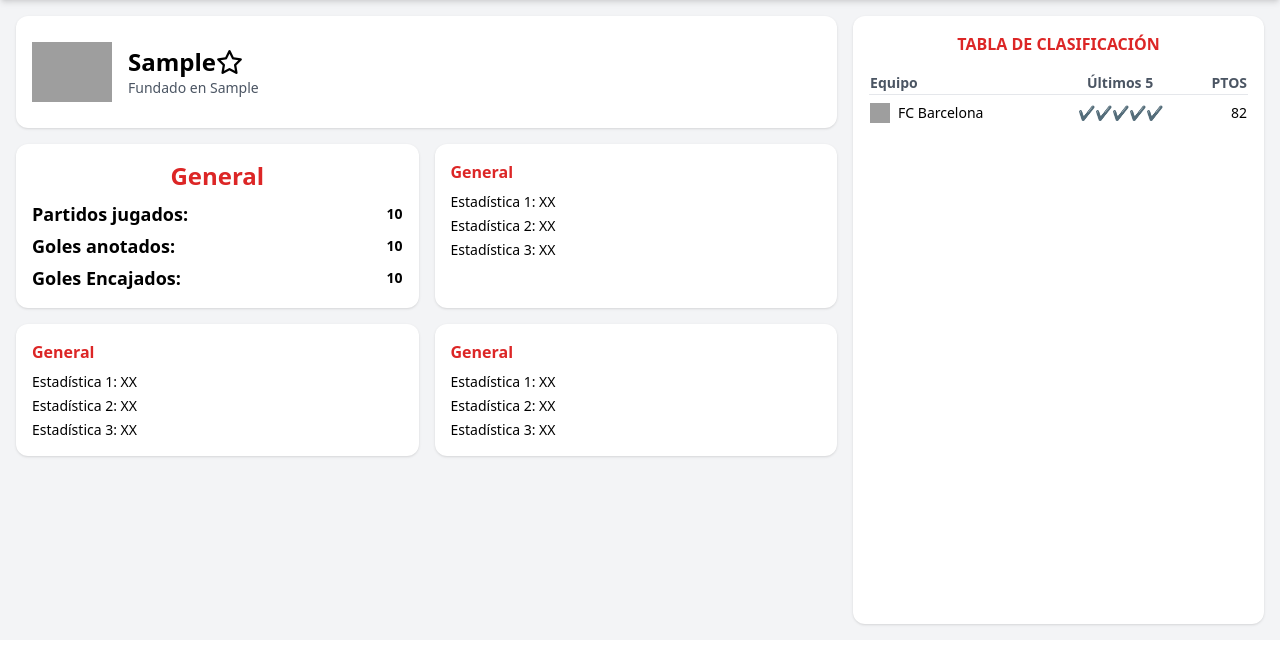
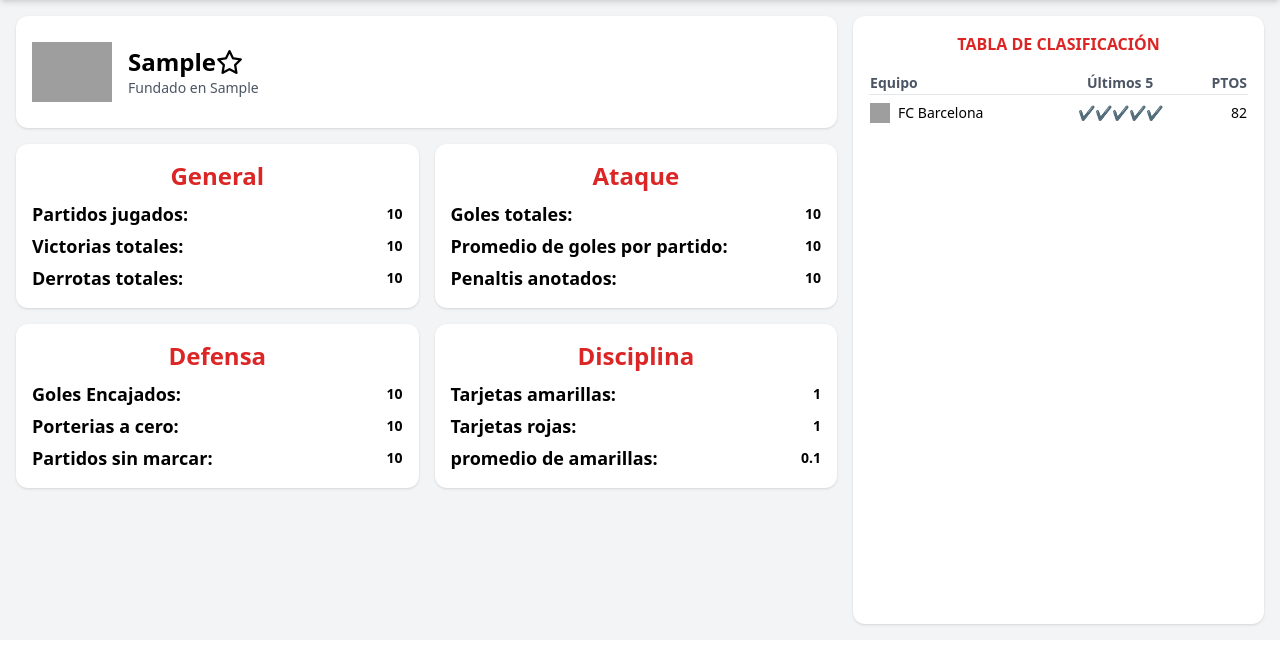
Before and after one commit to tonidf/Proyecto_final, a Flask app: template src/templates/equipo.html in a window 1280 px wide. Shown: the part 80-747 px from the top of the page. Run offline with Flask 3, Linux system fonts and the light colour scheme; the template is opened without the code that fills it: most values are stand-ins (such as "Sample title", 1, 10 or a date in 2020); some libraries are stand-ins or nearby versions; grey boxes are pictures that could not be loaded.

Commit message:
V1.7.1: Termino la vista de equipo individual a falta de la tabla de clasificacion

```diff
--- a/src/api_football.py
+++ b/src/api_football.py
@@ -83,3 +83,6 @@ def get_team_statistics(team_id, league_id=140, season=2023):
     else:
         print(f"Error: {response.status_code}")
         return None
+
+def total_tarjetas(cards_data):
+    return sum(v['total'] for v in cards_data.values() if v['total'] is not None)
--- a/src/templates/equipo.html
+++ b/src/templates/equipo.html
@@ -26,37 +26,64 @@
                     <span class="font-bold">{{equipo.fixtures.played.total}}</span>
                 </div>
                 <div class="flex items-center justify-between w-full">
-                    <span class="font-bold text-lg">Goles anotados:</span>
-                    <span class="font-bold">{{equipo.goals.for.total.total}}</span>
+                    <span class="font-bold text-lg">Victorias totales:</span>
+                    <span class="font-bold">{{equipo.fixtures.wins.total}}</span>
                 </div>
                 <div class="flex items-center justify-between w-full">
-                    <span class="font-bold text-lg">Goles Encajados:</span>
-                    <span class="font-bold">{{ equipo.goals.against.total.total }}</span>
+                    <span class="font-bold text-lg">Derrotas totales:</span>
+                    <span class="font-bold">{{  equipo.fixtures.loses.total}}</span>
                 </div>
             </ul>
         </div>
-        <div class="bg-white rounded-xl shadow p-4">
-            <h3 class="font-semibold text-red-600 mb-2">General</h3>
-            <ul class="text-sm space-y-1">
-            <li>Estadística 1: XX</li>
-            <li>Estadística 2: XX</li>
-            <li>Estadística 3: XX</li>
+        <div class="bg-white rounded-xl flex justify-center items-center flex-col shadow p-4">
+            <h3 class="font-bold text-2xl text-red-600 mb-2">Ataque</h3>
+            <ul class="text-sm space-y-1 w-full">
+                <div class="flex items-center justify-between w-full">
+                    <span class="font-bold text-lg ">Goles totales:</span>
+                    <span class="font-bold">{{ equipo.goals.for.total.total }}</span>
+                </div>
+                <div class="flex items-center justify-between w-full">
+                    <span class="font-bold text-lg">Promedio de goles por partido:</span>
+                    <span class="font-bold">{{ equipo.goals.for.average.total}}</span>
+                </div>
+                <div class="flex items-center justify-between w-full">
+                    <span class="font-bold text-lg">Penaltis anotados:</span>
+                    <span class="font-bold">{{ equipo.penalty.scored.total }}</span>
+                </div>
             </ul>
         </div>
-        <div class="bg-white rounded-xl shadow p-4">
-            <h3 class="font-semibold text-red-600 mb-2">General</h3>
-            <ul class="text-sm space-y-1">
-            <li>Estadística 1: XX</li>
-            <li>Estadística 2: XX</li>
-            <li>Estadística 3: XX</li>
+        <div class="bg-white rounded-xl flex justify-center items-center flex-col shadow p-4">
+            <h3 class="font-bold text-2xl text-red-600 mb-2">Defensa</h3>
+            <ul class="text-sm w-full space-y-1">
+            <div class="flex items-center justify-between w-full">
+                    <span class="font-bold text-lg ">Goles Encajados:</span>
+                    <span class="font-bold">{{ equipo.goals.against.total.total }}</span>
+                </div>
+                <div class="flex items-center justify-between w-full">
+                    <span class="font-bold text-lg">Porterias a cero:</span>
+                    <span class="font-bold">{{ equipo.clean_sheet.total}}</span>
+                </div>
+                <div class="flex items-center justify-between w-full">
+                    <span class="font-bold text-lg">Partidos sin marcar:</span>
+                    <span class="font-bold">{{ equipo.failed_to_score.total }}</span>
+                </div>
             </ul>
         </div>
-        <div class="bg-white rounded-xl shadow p-4">
-            <h3 class="font-semibold text-red-600 mb-2">General</h3>
-            <ul class="text-sm space-y-1">
-            <li>Estadística 1: XX</li>
-            <li>Estadística 2: XX</li>
-            <li>Estadística 3: XX</li>
+        <div class="bg-white rounded-xl flex justify-center items-center flex-col shadow p-4">
+            <h3 class="font-bold text-2xl text-red-600 mb-2">Disciplina</h3>
+            <ul class="text-sm w-full space-y-1">
+                <div class="flex items-center justify-between w-full">
+                    <span class="font-bold text-lg">Tarjetas amarillas:</span>
+                    <span class="font-bold">{{ total_amarillas}}</span>
+                </div>
+                <div class="flex items-center justify-between w-full">
+                    <span class="font-bold text-lg">Tarjetas rojas:</span>
+                    <span class="font-bold">{{ total_rojas }}</span>
+                </div>
+                <div class="flex items-center justify-between w-full">
+                    <span class="font-bold text-lg">promedio de amarillas:</span>
+                    <span class="font-bold">{{ (total_amarillas / equipo.fixtures.played.total) | round(2) }}</span>
+                </div>
             </ul>
         </div>
         </div>
```
Also changed, not shown: src/routes/equipos.py (+4 -3 lines).
